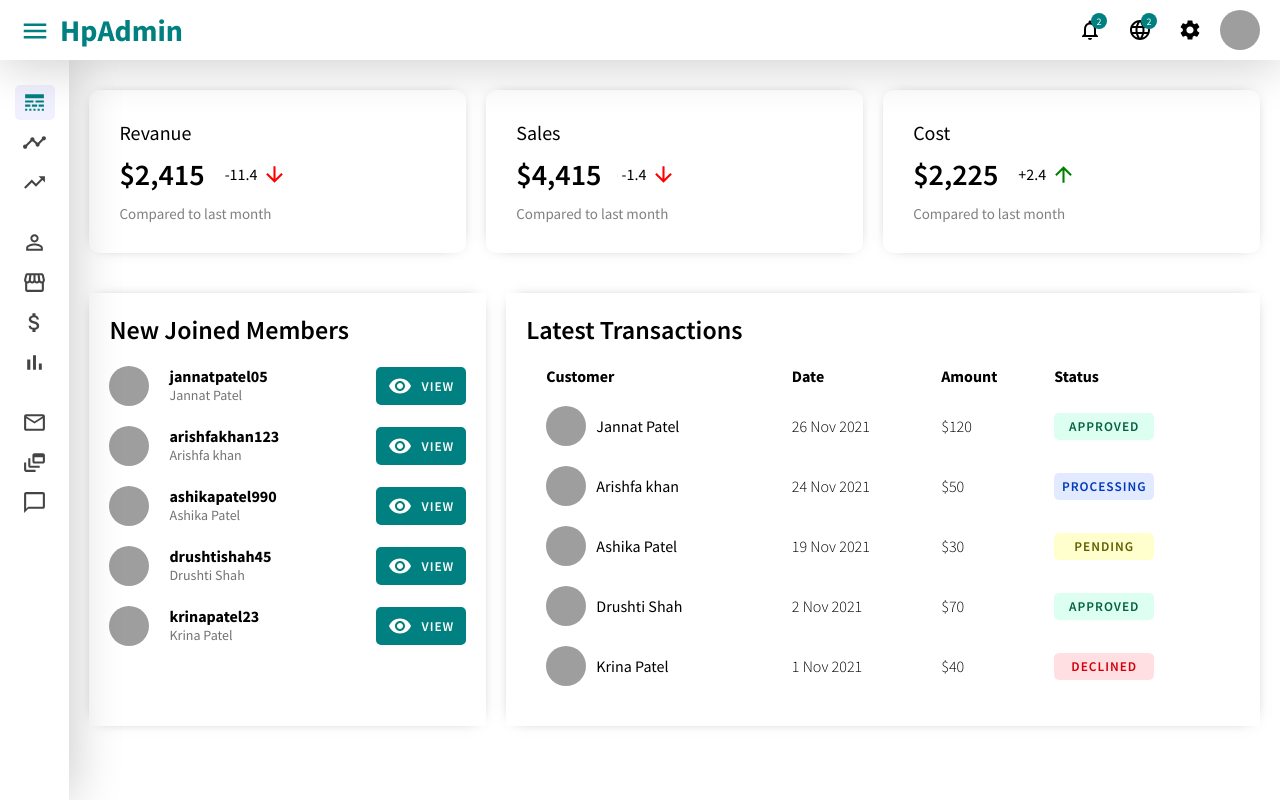
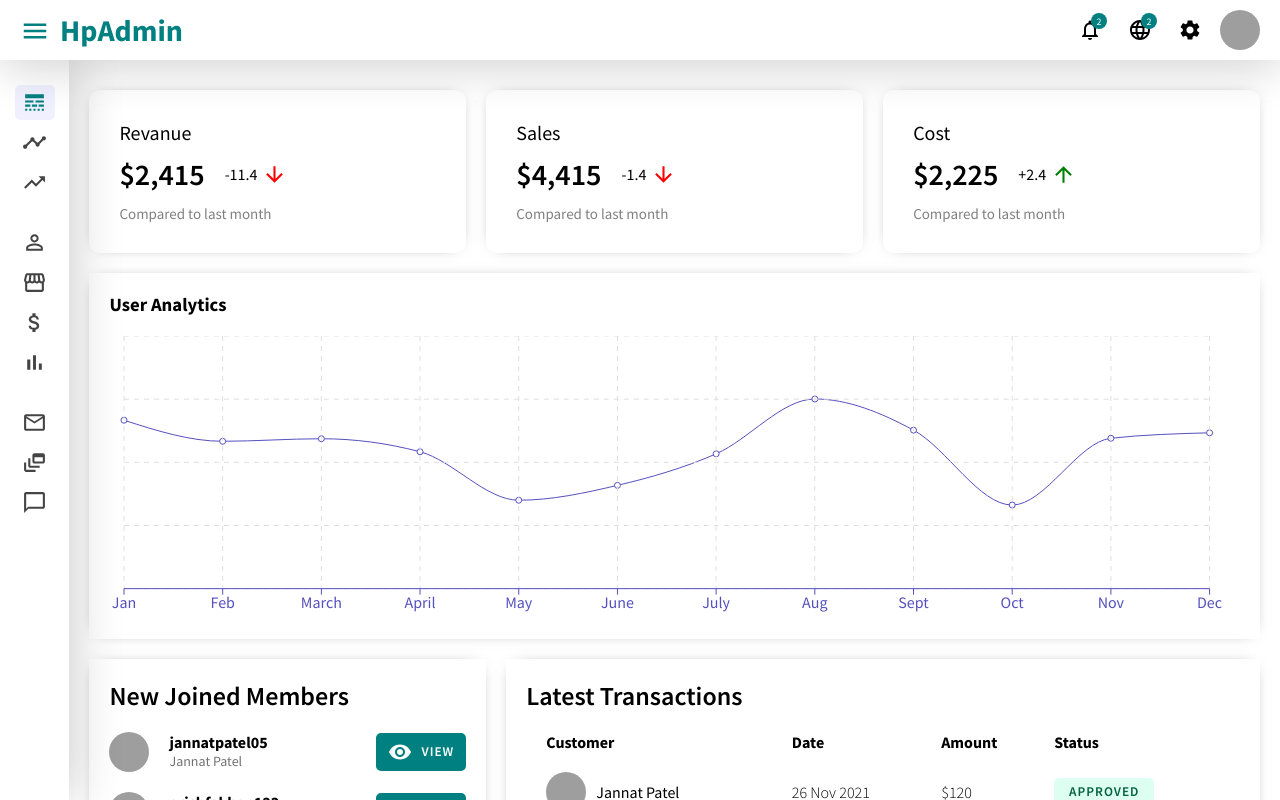
Before and after one commit to harshil-pethani/Admin-Dashboard, a React (Create React App) app: page / in a window 1280 px wide. Shown: the top 800 px of the page. Built offline with nearby package versions, Linux system fonts and the light colour scheme; grey boxes are pictures that could not be loaded.

Commit message:
active user Chart added

```diff
--- a/src/Pages/Home/Home.jsx
+++ b/src/Pages/Home/Home.jsx
@@ -10,7 +10,7 @@ const Home = ({ activeSidebar }) => {
     return (
         <div className={activeSidebar ? "home pageContent" : "home"}>
             <FeaturedInfo />
-            {/* <Chart data={userData} title="User Analytics" grid dataKey="Active User" /> */}
+            <Chart data={userData} title="User Analytics" grid dataKey="Active User" />
             <div className="homeWidgets">
                 <WidgetSmall />
                 <WidgetLarge />
```
